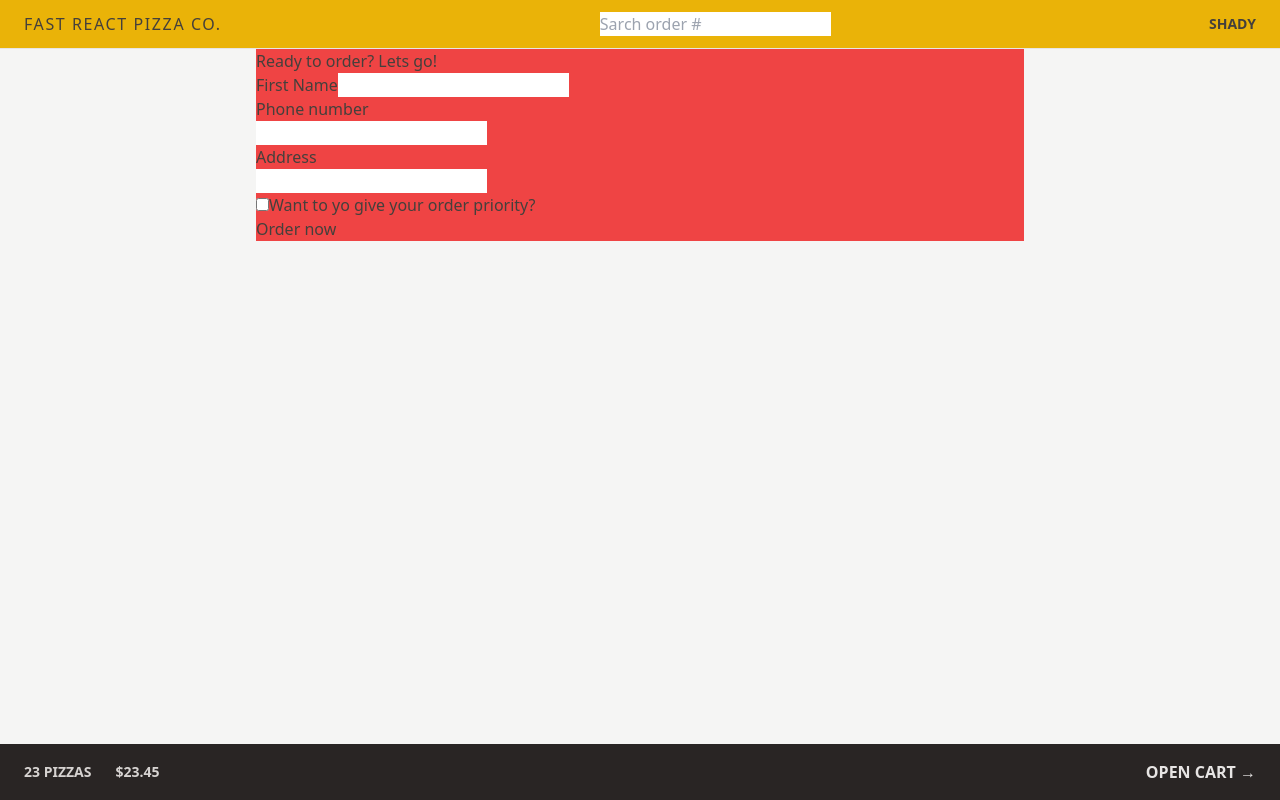
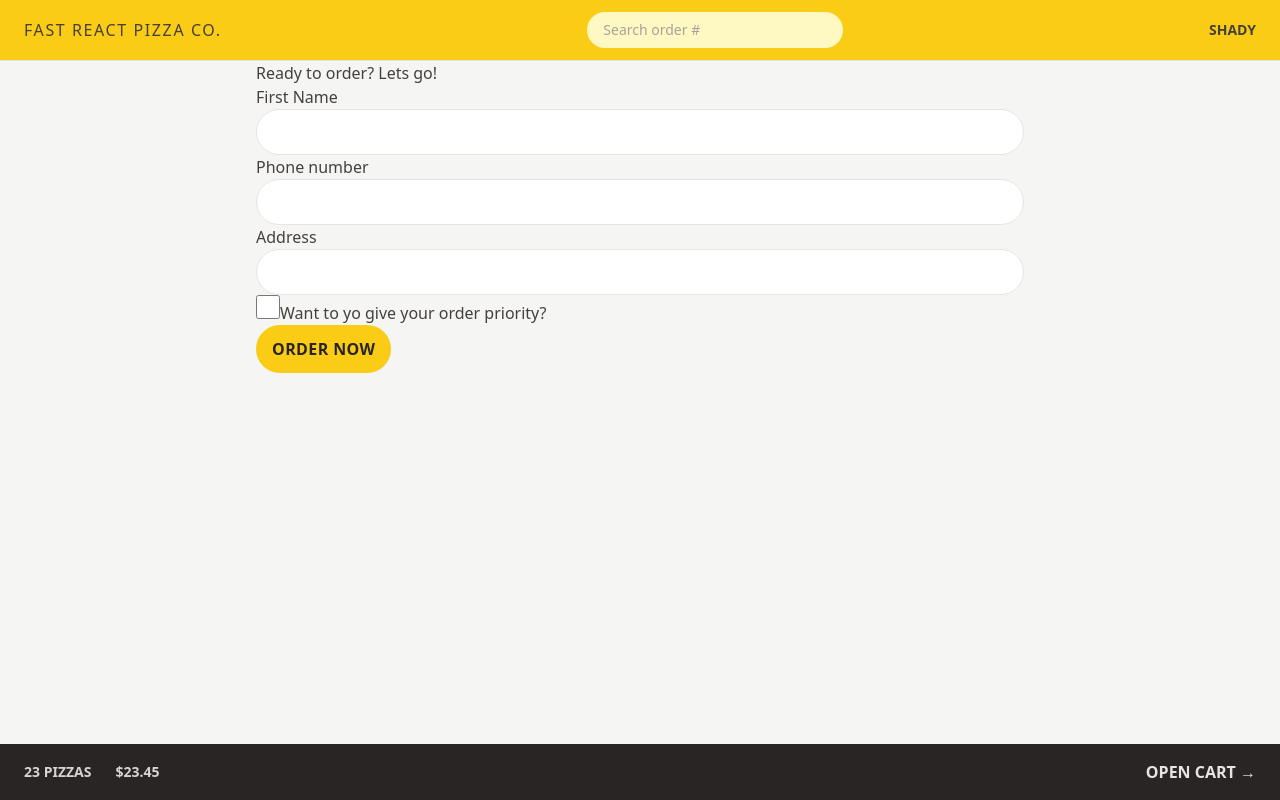
Before and after one commit to parthrc/pizza-app, a React (Vite) app: page /order/new in a window 1280 px wide. Built offline with nearby package versions, Linux system fonts and the light colour scheme.

Commit message:
Styling 3

```diff
--- a/src/features/cart/Cart.jsx
+++ b/src/features/cart/Cart.jsx
@@ -29,7 +29,7 @@ function Cart() {
 
   return (
     <div>
-      <Link to="/menu">&larr; Back to menu</Link>
+      <Link to="/menu" className='text-sm text-blue-500 hover:text-blue-600 hover:underline'>&larr; Back to menu</Link>
 
       <h2>Your cart, %NAME%</h2>
 
--- a/src/features/order/CreateOrder.jsx
+++ b/src/features/order/CreateOrder.jsx
@@ -5,7 +5,7 @@ import { createOrder } from "../../services/apiRestaurant.js";
 // https://uibakery.io/regex-library/phone-number
 const isValidPhone = (str) =>
   /^\+?\d{1,4}?[-.\s]?\(?\d{1,3}?\)?[-.\s]?\d{1,4}[-.\s]?\d{1,4}[-.\s]?\d{1,9}$/.test(
-    str
+    str,
   );
 
 const fakeCart = [
@@ -48,13 +48,13 @@ function CreateOrder() {
       <Form method="POST">
         <div>
           <label>First Name</label>
-          <input type="text" name="customer" required />
+          <input type="text" name="customer" required className="input"/>
         </div>
 
         <div>
           <label>Phone number</label>
           <div>
-            <input type="tel" name="phone" required />
+            <input type="tel" name="phone" required className="input"/>
             {formErrors?.phone && <p>{formErrors.phone}</p>}
           </div>
         </div>
@@ -62,7 +62,12 @@ function CreateOrder() {
         <div>
           <label>Address</label>
           <div>
-            <input type="text" name="address" required />
+            <input
+              type="text"
+              name="address"
+              required
+              className="input"
+            />
           </div>
         </div>
 
@@ -73,13 +78,16 @@ function CreateOrder() {
             id="priority"
             // value={withPriority}
             // onChange={(e) => setWithPriority(e.target.checked)}
-          />
+          className="h-6 w-6 accent-yellow-400 focus:outline-none focus:ring focus:ring-yellow-400 focus:ring-offset-2"/>
           <label htmlFor="priority">Want to yo give your order priority?</label>
         </div>
 
         <div>
           <input type="hidden" name="cart" value={JSON.stringify(cart)} />
-          <button disabled={isSubmitting}>
+          <button
+            disabled={isSubmitting}
+            className="inline-block rounded-full bg-yellow-400 px-4 py-3 font-semibold uppercase tracking-wide text-stone-800 transition-colors duration-300 hover:bg-yellow-300 focus:bg-yellow-300 focus:outline-none focus:ring focus:ring-yellow-300 focus:ring-offset-2 disabled:cursor-not-allowed "
+          >
             {isSubmitting ? "Placing order..." : "Order now"}
           </button>
         </div>
@@ -104,10 +112,10 @@ export async function action({ request }) {
     errors.phone = "Please enter a valid phone number.";
   //If errros return error objecy
   if (Object.keys(errors).length > 0) return errors;
-  //If everything is okay, create new order and redirect
-  const newOrder = await createOrder(order);
+  // //If everything is okay, create new order and redirect
+  // const newOrder = await createOrder(order);
 
-  return redirect(`/order/${newOrder.id}`);
+  // return redirect(`/order/${newOrder.id}`);
 }
 
 export default CreateOrder;
--- a/src/features/order/SearchOrder.jsx
+++ b/src/features/order/SearchOrder.jsx
@@ -14,9 +14,10 @@ function SearchOrder() {
   return (
     <form onSubmit={handleSubmit}>
       <input
-        placeholder="Sarch order #"
+        placeholder="Search order #"
         value={query}
         onChange={(e) => setQuery(e.target.value)}
+        className="duration-30 0 w-28 rounded-full bg-yellow-100 px-4 py-2 text-sm transition-all placeholder:text-stone-400 sm:focus:w-72 focus:outline-none focus:ring focus:ring-yellow-500 focus:ring-opacity-50 sm:w-64"
       ></input>
     </form>
   );
--- a/src/index.css
+++ b/src/index.css
@@ -1,6 +1,12 @@
 @tailwind base;
 @tailwind components;
 @tailwind utilities;
+
+@layer components {
+  .input {
+    @apply w-full rounded-full border border-stone-200 px-4 py-2 text-sm transition-all duration-300 placeholder:text-stone-400 focus:outline-none focus:ring focus:ring-yellow-400 md:px-6 md:py-3;
+  }
+}
 
 /* body {
   font-family: system-ui, -apple-system, BlinkMacSystemFont, "Segoe UI", Roboto,
@@ -21,22 +27,37 @@
   width: 45px;
   aspect-ratio: 0.75;
   --c: no-repeat linear-gradient(#333 0 0);
-  background: var(--c) 0% 50%, var(--c) 50% 50%, var(--c) 100% 50%;
+  background:
+    var(--c) 0% 50%,
+    var(--c) 50% 50%,
+    var(--c) 100% 50%;
   background-size: 20% 50%;
   animation: loading 1s infinite linear;
 }
 
 @keyframes loading {
   20% {
-    background-position: 0% 0%, 50% 50%, 100% 50%;
+    background-position:
+      0% 0%,
+      50% 50%,
+      100% 50%;
   }
   40% {
-    background-position: 0% 100%, 50% 0%, 100% 50%;
+    background-position:
+      0% 100%,
+      50% 0%,
+      100% 50%;
   }
   60% {
-    background-position: 0% 50%, 50% 100%, 100% 0%;
+    background-position:
+      0% 50%,
+      50% 100%,
+      100% 0%;
   }
   80% {
-    background-position: 0% 50%, 50% 50%, 100% 100%;
+    background-position:
+      0% 50%,
+      50% 50%,
+      100% 100%;
   }
 }
--- a/src/ui/AppLayout.jsx
+++ b/src/ui/AppLayout.jsx
@@ -11,8 +11,8 @@ function AppLayout() {
     <div className="grid h-screen grid-rows-[auto_1fr_auto]">
       {isLoading && <Spinner />}
       <Header />
-      <div className="verflow-scroll">
-        <main className="o mx-auto my-auto max-w-3xl bg-red-500">
+      <div className="overflow-scroll">
+        <main className=" mx-auto max-w-3xl">
           <Outlet />
         </main>
       </div>
--- a/src/ui/Header.jsx
+++ b/src/ui/Header.jsx
@@ -4,7 +4,7 @@ import Username from "../features/user/Username.jsx";
 
 function Header() {
   return (
-    <header className="flex items-center justify-between border-b border-stone-200 bg-yellow-500 px-4 py-3 uppercase sm:px-6">
+    <header className="flex items-center justify-between border-b border-stone-200 bg-yellow-400 px-4 py-3 uppercase sm:px-6">
       <Link to="/" className="tracking-widest">
         Fast React Pizza Co.
       </Link>
```
